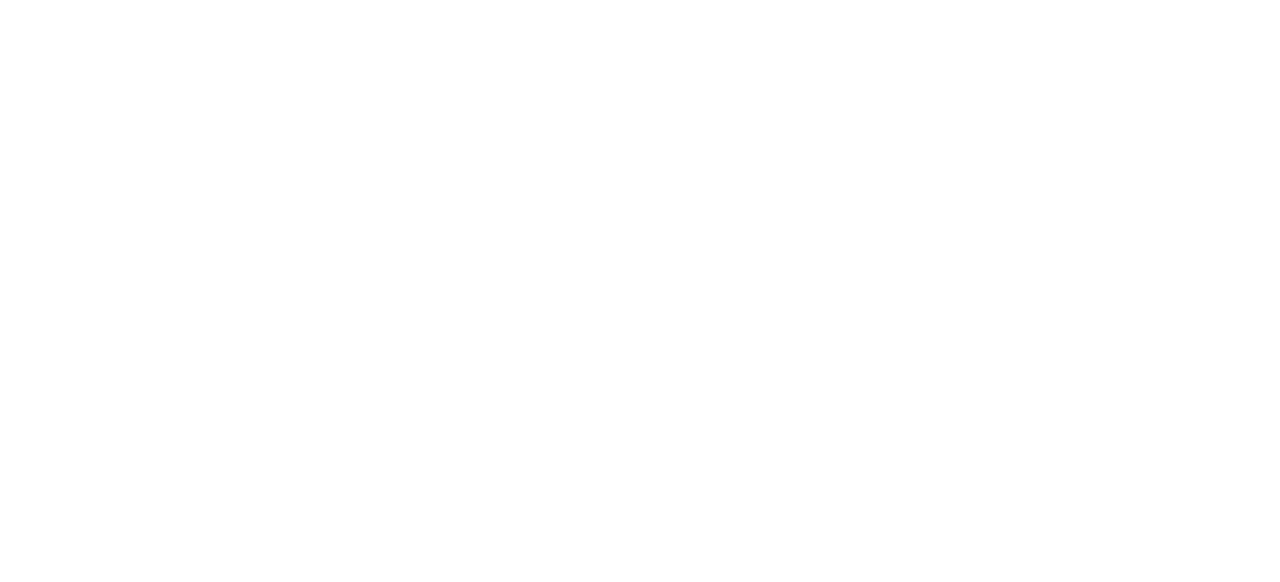
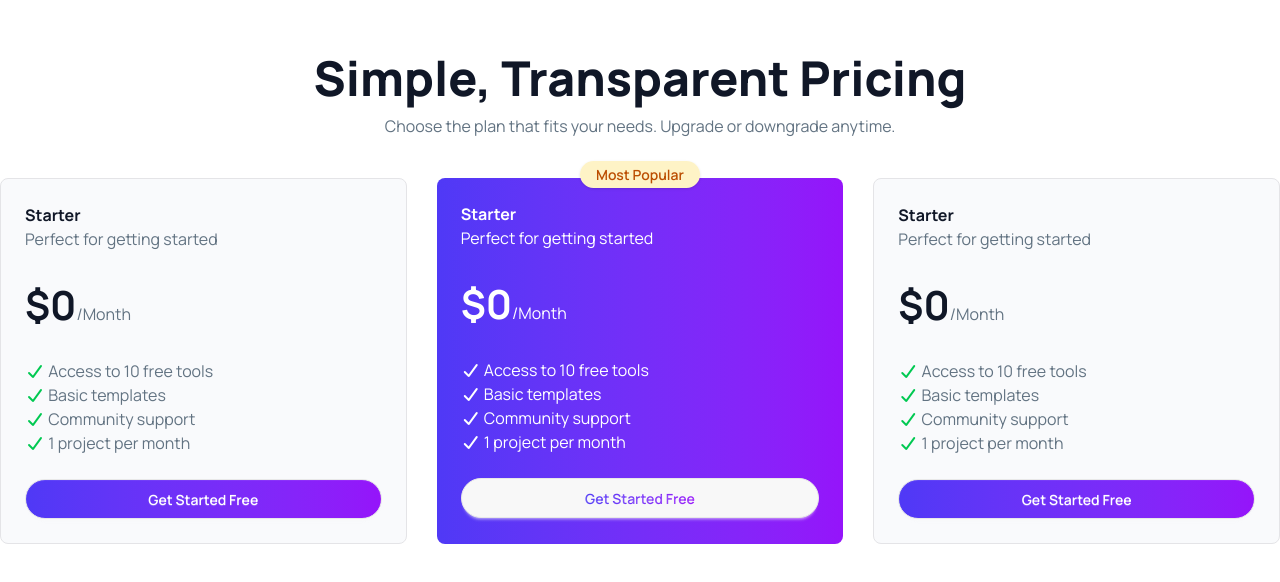
Before and after one commit to mkkhalid5/a6-khalid, a React (Vite) app: page / in a window 1280 px wide. Shown: the part 3369-3951 px from the top of the page. Before the commit the page ends 3303 px from the top, so only its background shows below. Built offline with nearby package versions, Linux system fonts and the light colour scheme.

Commit message:
complete design pricing section according to Figma

```diff
--- a/src/App.jsx
+++ b/src/App.jsx
@@ -8,6 +8,7 @@
 import Cart from './components/cart/Cart'
 import Tabs from './components/Button Tab/Tabs'
 import Steps from './components/steps section/Steps'
+import Pricing from './components/Pricing Section/Pricing'
 
 const getData = async () =>{
   const res = await fetch("./data.json");
@@ -32,6 +33,8 @@
       { activeTab === "products" ? <Main dataPromise={dataPromise} carts={carts} setCarts={setCarts} /> : null }
       { activeTab === "cart" ? <Cart carts={carts} setCarts={setCarts} /> : null }
       <Steps />
+
+      <Pricing />
     </>
   )
 }
--- /dev/null
+++ b/src/components/Pricing Section/Pricing.jsx
@@ -0,0 +1,67 @@
+import React from 'react';
+
+const Pricing = () => {
+    return (
+        <div className='max-w-md md:max-w-4xl lg:max-w-7xl mx-auto  py-30 space-y-10'>
+            <div className='text-center space-y-3'>
+                <h1 className='text-[#101727] text-5xl font-extrabold'>Simple, Transparent Pricing</h1>
+                <p className='text-[#627382]'>Choose the plan that fits your needs. Upgrade or downgrade anytime.</p>
+            </div>
+            <div className='grid md:grid-cols-2 lg:grid-cols-3 gap-7.5'>
+
+                <div className='border border-zinc-200 bg-[#F9FAFC] p-6 space-y-6 rounded-lg'>
+                    <div>
+                        <h2 className='text-[#101727] font-bold'>Starter</h2>
+                        <p className='text-[#627382]'>Perfect for getting started</p>
+                    </div>
+                    <p className='text-[#627382]'><span className='text-[40px] text-[#101727] font-bold'>$0</span>/Month</p>
+                    <div>
+                        <p className='text-[#627382]'><i class="fa-solid fa-check text-green-500 "></i> Access to 10 free tools</p>
+                        <p className='text-[#627382]'><i class="fa-solid fa-check text-green-500 "></i> Basic templates</p>
+                        <p className='text-[#627382]'><i class="fa-solid fa-check text-green-500 "></i> Community support</p>
+                        <p className='text-[#627382]'><i class="fa-solid fa-check text-green-500 "></i> 1 project per month</p>
+                    </div>
+                    <button className='btn rounded-full text-white bg-linear-to-r from-[#4F39F6] to-[#9514FA] w-full'>Get Started Free</button>
+                </div>
+
+                <div className='relative bg-[#F9FAFC] bg-linear-to-r from-[#4F39F6] to-[#9514FA] p-6 space-y-6 rounded-lg '>
+                    <div className='absolute -top-4 left-1/2 -translate-x-1/2'>
+                        <span className='bg-[#FEF3C6] text-[#BB4D00] text-sm font-semibold px-4 py-1 rounded-full shadow'>
+                            Most Popular
+                        </span>
+                    </div>
+                    <div>
+                        <h2 className='text-white font-bold'>Starter</h2>
+                        <p className='text-white'>Perfect for getting started</p>
+                    </div>
+                    <p className='text-white'><span className='text-[40px] text-white font-bold'>$0</span>/Month</p>
+                    <div>
+                        <p className='text-white'><i class="fa-solid fa-check text-white "></i> Access to 10 free tools</p>
+                        <p className='text-white'><i class="fa-solid fa-check text-white "></i> Basic templates</p>
+                        <p className='text-white'><i class="fa-solid fa-check text-white "></i> Community support</p>
+                        <p className='text-white'><i class="fa-solid fa-check text-white "></i> 1 project per month</p>
+                    </div>
+                    <button className='btn rounded-full text-white  w-full'><span className='bg-linear-to-r from-[#4F39F6] to-[#9514FA] bg-clip-text text-transparent'>Get Started Free</span></button>
+                </div>
+
+                <div className='border border-zinc-200 bg-[#F9FAFC] p-6 space-y-6 rounded-lg'>
+                    <div>
+                        <h2 className='text-[#101727] font-bold'>Starter</h2>
+                        <p className='text-[#627382]'>Perfect for getting started</p>
+                    </div>
+                    <p className='text-[#627382]'><span className='text-[40px] text-[#101727] font-bold'>$0</span>/Month</p>
+                    <div>
+                        <p className='text-[#627382]'><i class="fa-solid fa-check text-green-500 "></i> Access to 10 free tools</p>
+                        <p className='text-[#627382]'><i class="fa-solid fa-check text-green-500 "></i> Basic templates</p>
+                        <p className='text-[#627382]'><i class="fa-solid fa-check text-green-500 "></i> Community support</p>
+                        <p className='text-[#627382]'><i class="fa-solid fa-check text-green-500 "></i> 1 project per month</p>
+                    </div>
+                    <button className='btn rounded-full text-white bg-linear-to-r from-[#4F39F6] to-[#9514FA] w-full'>Get Started Free</button>
+                </div>
+
+            </div>
+        </div>
+    );
+};
+
+export default Pricing;
```
